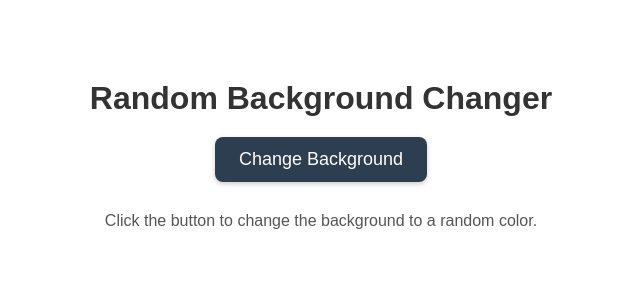
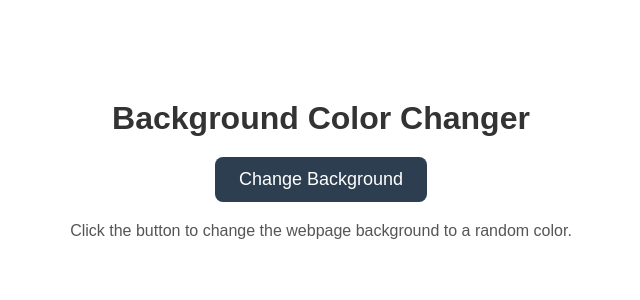
Before and after one commit to shibliaiub/learning-web-technologies-spring25-26-sec-w, a PHP site: page / in a window 1280 px wide. Shown: the top 300 px of the page, without its empty margins (319-959 px from the left). Run offline with PHP 8.4, Linux system fonts and the light colour scheme.

Commit message:
random color selection part upgrade code

```diff
--- a/mid-practice/problem-5/index.html
+++ b/mid-practice/problem-5/index.html
@@ -3,18 +3,16 @@
 <head>
   <meta charset="UTF-8">
   <meta name="viewport" content="width=device-width, initial-scale=1.0">
-    <title>Random Background Color</title>
-    <!-- Link to external CSS -->
+  <title>Change Background Color</title>
   <link rel="stylesheet" href="style.css">
 </head>
 <body>
   <div class="container">
-        <h1>Random Background Changer</h1>
+    <h1>Background Color Changer</h1>
     <button id="changeBgBtn">Change Background</button>
-        <p>Click the button to change the background to a random color.</p>
+    <p>Click the button to change the webpage background to a random color.</p>
   </div>
 
-    <!-- Link to external JavaScript -->
   <script src="script.js"></script>
 </body>
 </html>
--- a/mid-practice/problem-5/script.js
+++ b/mid-practice/problem-5/script.js
@@ -1,19 +1,13 @@
-// Wait for DOM to be fully loaded
-document.addEventListener("DOMContentLoaded", function() {
-    // Get the button element
-    const button = document.getElementById("changeBgBtn");
+document.addEventListener("DOMContentLoaded", function () {
+  const button = document.getElementById("changeBgBtn");
 
-    // Function to generate a random RGB color
-    function getRandomColor() {
-        const r = Math.floor(Math.random() * 256);  // 0-255
-        const g = Math.floor(Math.random() * 256);
-        const b = Math.floor(Math.random() * 256);
-        return `rgb(${r}, ${g}, ${b})`;
-    }
+  button.addEventListener("click", function () {
+    const red = Math.floor(Math.random() * 256);
+    const green = Math.floor(Math.random() * 256);
+    const blue = Math.floor(Math.random() * 256);
 
-    // Add click event listener to the button
-    button.addEventListener("click", function() {
-        const randomColor = getRandomColor();
-        document.body.style.backgroundColor = randomColor;
-    });
+    const randomColor = "rgb(" + red + ", " + green + ", " + blue + ")";
+
+    document.body.style.backgroundColor = randomColor;
+  });
 });
--- a/mid-practice/problem-5/style.css
+++ b/mid-practice/problem-5/style.css
@@ -1,30 +1,27 @@
 body {
+  margin: 0;
   font-family: Arial, sans-serif;
-    margin: 0;
-    padding: 0;
-    transition: background-color 0.3s ease;  /* smooth transition */
+  transition: background-color 0.3s ease;
 }
 
 .container {
   text-align: center;
-    margin-top: 80px;
+  margin-top: 100px;
 }
 
 h1 {
+  margin-bottom: 20px;
   color: #333;
-    margin-bottom: 20px;
 }
 
 button {
   padding: 12px 24px;
   font-size: 18px;
+  color: white;
   background-color: #2c3e50;
-    color: white;
   border: none;
   border-radius: 8px;
   cursor: pointer;
-    box-shadow: 0 2px 5px rgba(0,0,0,0.2);
-    transition: background-color 0.2s;
 }
 
 button:hover {
@@ -32,7 +29,7 @@ button:hover {
 }
 
 p {
-    margin-top: 30px;
+  margin-top: 20px;
+  font-size: 16px;
   color: #555;
-    font-size: 16px;
 }
```
Lines whose indentation alone changed are shown as unchanged.
